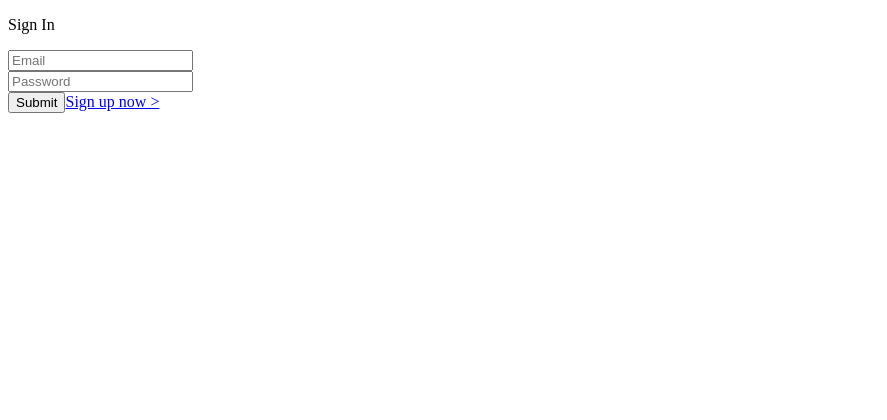
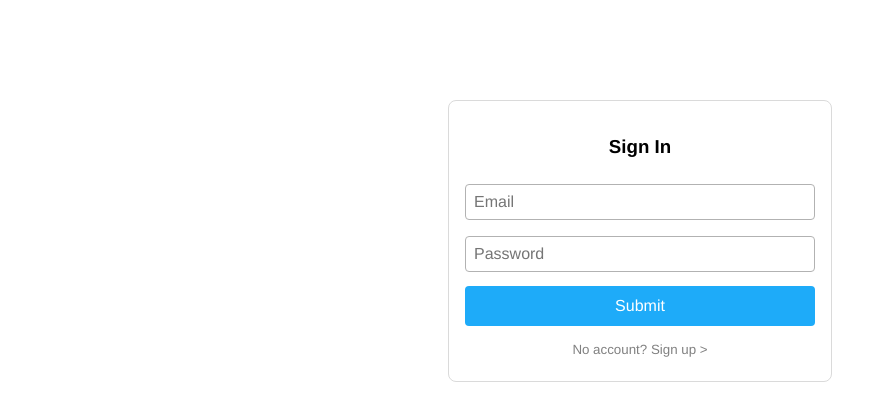
Before and after one commit to kaycbas/fba-reports, a React (Create React App) app in the folder frontend/: page /#/signin in a window 1280 px wide. Shown: the top 420 px of the page, without its empty margins (0-887 px from the left). Built offline with nearby package versions, Linux system fonts and the light colour scheme.

Commit message:
add session styling

```diff
--- a/frontend/package.json
+++ b/frontend/package.json
@@ -9,6 +9,7 @@
     "@testing-library/user-event": "^12.1.10",
     "axios": "^0.21.1",
     "jwt-decode": "^3.1.2",
+    "node-sass": "^5.0.0",
     "react": "^17.0.1",
     "react-dom": "^17.0.1",
     "react-redux": "^7.2.2",
--- /dev/null
+++ b/frontend/src/App.scss
@@ -0,0 +1,5 @@
+/* CSS Reset File */
+@import "css/base/reset.scss";
+
+/* Component Styles */
+@import "css/components/session.scss";
--- a/frontend/src/components/app.jsx
+++ b/frontend/src/components/app.jsx
@@ -1,6 +1,7 @@
 import React from 'react';
 import { AuthRoute, ProtectedRoute } from '../util/route_util';
 import { Switch } from 'react-router-dom';
+import "../App.scss";
 
 import NavbarContainer from './nav/navbar_container';
 import MainPage from './main/main_page';
--- a/frontend/src/components/session/signin_form_container.js
+++ b/frontend/src/components/session/signin_form_container.js
@@ -34,26 +34,24 @@ function SigninForm ({ currentUser, login, errors, clearErrors }) {
     }
 
     return (
-        <div>
-            <p>Sign In</p>
-            <form className="signin-form" onSubmit={handleSubmit}>
+        <div className="session-wrapper">
+            <form className="session-form" onSubmit={handleSubmit}>
+                <h3 className='session-header'>Sign In</h3>
                 {renderErrors()}
-                <div>
                 <input type="text"
                     value={email}
                     onChange={(e) => setEmail(e.target.value)}
                     placeholder="Email"
                 />
-                    <br/>
                 <input type="password"
                     value={password}
                     onChange={(e) => setPassword(e.target.value)}
                     placeholder="Password"
                 />
-                    <br/>
-                    <input type="submit" value="Submit" />
-                    <Link className="session-switch-link" to="/signup">Sign up now &gt;</Link>
+                <div className="submit-btn">
+                    <input className="submit-btn" type="submit" value="Submit" />
                 </div>
+                <Link className="session-switch-link" to="/signup">No account? Sign up &gt;</Link>
             </form>
         </div>
     )
--- a/frontend/src/components/session/signup_form_container.js
+++ b/frontend/src/components/session/signup_form_container.js
@@ -35,17 +35,15 @@ function SignupForm ({ currentUser, errors, signup , clearErrors}) {
     }
 
     return (
-        <div>
-            <p>Sign Up</p>
-            <form className="signup-form" onSubmit={signupUser}>
+        <div className="session-wrapper">
+            <form className="session-form" onSubmit={signupUser}>
+                <h3 className='session-header'>Sign Up</h3>
                 {renderErrors()}
-                <div>
                 <input type="text"
                     value={email}
                     onChange={(e) => setEmail(e.target.value)}
                     placeholder="Email"
                 />
-                    <br/>
                 <input type="password"
                     value={password}
                     onChange={(e) => setPassword(e.target.value)}
@@ -56,10 +54,10 @@ function SignupForm ({ currentUser, errors, signup , clearErrors}) {
                     onChange={(e) => setPasswordConfirmation(e.target.value)}
                     placeholder="Confirm Password"
                 />
-                    <br/>
-                    <input type="submit" value="Submit" />
-                    <Link className="session-switch-link" to="/signin">Already have an account? Sign in now</Link>
+                <div className="submit-btn">
+                    <input className="submit-btn" type="submit" value="Submit" />
                 </div>
+                <Link className="session-switch-link" to="/signin">Already have an account? Sign in &gt;</Link>
             </form>
         </div>
     )
--- /dev/null
+++ b/frontend/src/css/base/reset.scss
@@ -0,0 +1,76 @@
+/* PHASE 0: Reset */
+
+html,
+body,
+header,
+nav,
+h1,
+a,
+ul,
+li,
+strong,
+main,
+button,
+i,
+section,
+img,
+div,
+h2,
+p,
+form,
+fieldset,
+label,
+input,
+textarea,
+span,
+article,
+footer,
+time,
+small {
+    margin: 0;
+    padding: 0;
+    border: 0;
+    outline: 0;
+    font: inherit;
+    color: inherit;
+    text-align: inherit;
+    text-decoration: inherit;
+    vertical-align: inherit;
+    box-sizing: inherit;
+    background: transparent;
+    font-family: Helvetica, sans-serif;
+}
+
+ul {
+    list-style: none;
+}
+
+img {
+    display: block;
+    width: 100%;
+    height: auto;
+}
+
+input[type="password"],
+input[type="email"],
+input[type="text"],
+input[type="submit"],
+textarea,
+button {
+    -webkit-appearance: none;
+    -moz-appearance: none;
+    appearance: none;
+}
+
+button,
+input[type="submit"] {
+    cursor: pointer;
+}
+
+/* Clearfix */
+
+.group:after {
+    content: "";
+    display: block;
+    clear: both;
+}
--- /dev/null
+++ b/frontend/src/css/components/session.scss
@@ -0,0 +1,75 @@
+.session-wrapper {
+    display: flex;
+    justify-content: center;
+    padding: 100px;
+}
+
+.session-form {
+    display: flex;
+    flex-direction: column;
+    align-items: center;
+    justify-content: center;
+
+    border: 1px solid #dadada;
+    padding: 1em 1em 1.5em;
+    border-radius: 8px;
+
+    width: 350px;
+
+    input {
+        display: block;
+        height: 36px;
+        border: 1px solid #b2b2b2;
+        border-radius: 4px;
+        margin: 8px auto;
+        min-width: 13.375em;
+        box-sizing: border-box;
+        height: 36px;
+        width: 100%;
+        padding: .35em .5em;
+    }
+}
+
+.submit-btn {
+    box-sizing: border-box;
+    height: 40px;
+    width: 350px;
+    font-size: 16px;
+    line-height: 24px;
+    text-align: center;
+    border-radius: 4px;
+    max-width: 400px;
+    background-color: #1eabf9;
+    color: #fff;
+    display: flex;
+    align-items: center;
+    justify-content: center;
+    margin: 6px 0;
+
+    &:hover {
+        background: rgb(39, 127, 205);
+    }
+
+    input {
+        border: none;
+    }
+}
+
+.session-switch-link {
+    font-size: smaller;
+    color: grey;
+    padding-top: 10px;
+
+    &:hover {
+        text-decoration: underline;
+    }
+}
+
+.session-errors {
+    box-sizing: border-box;
+    color: #c33;
+    background-color: #ffe8e9;
+    border-radius: 4px;
+    padding: .5em .8em .45em;
+    margin: 0 auto 1em;
+}
```
Also changed, not shown: 1 other file (tests, documents, lock files or other folders). Lines whose indentation alone changed are shown as unchanged.
